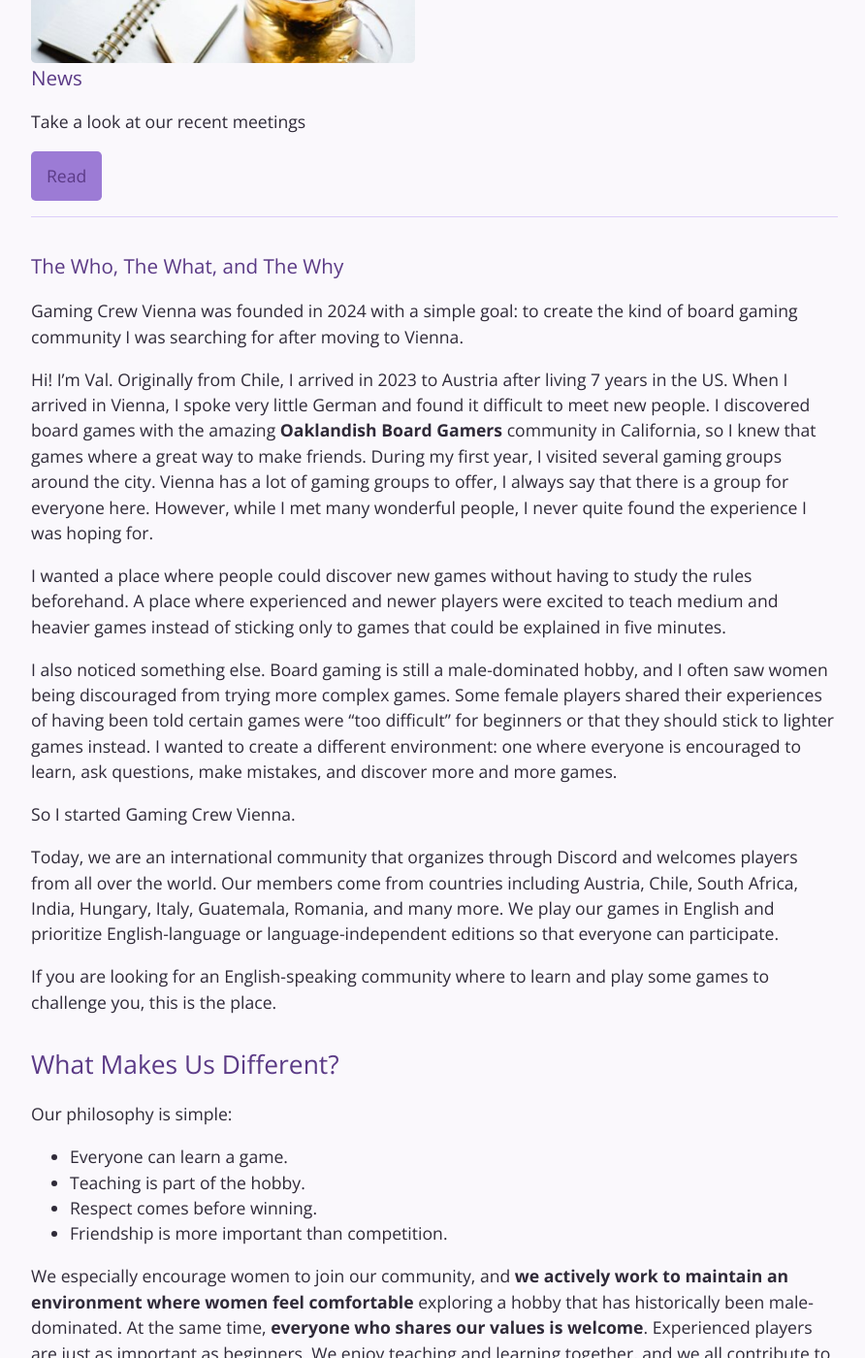
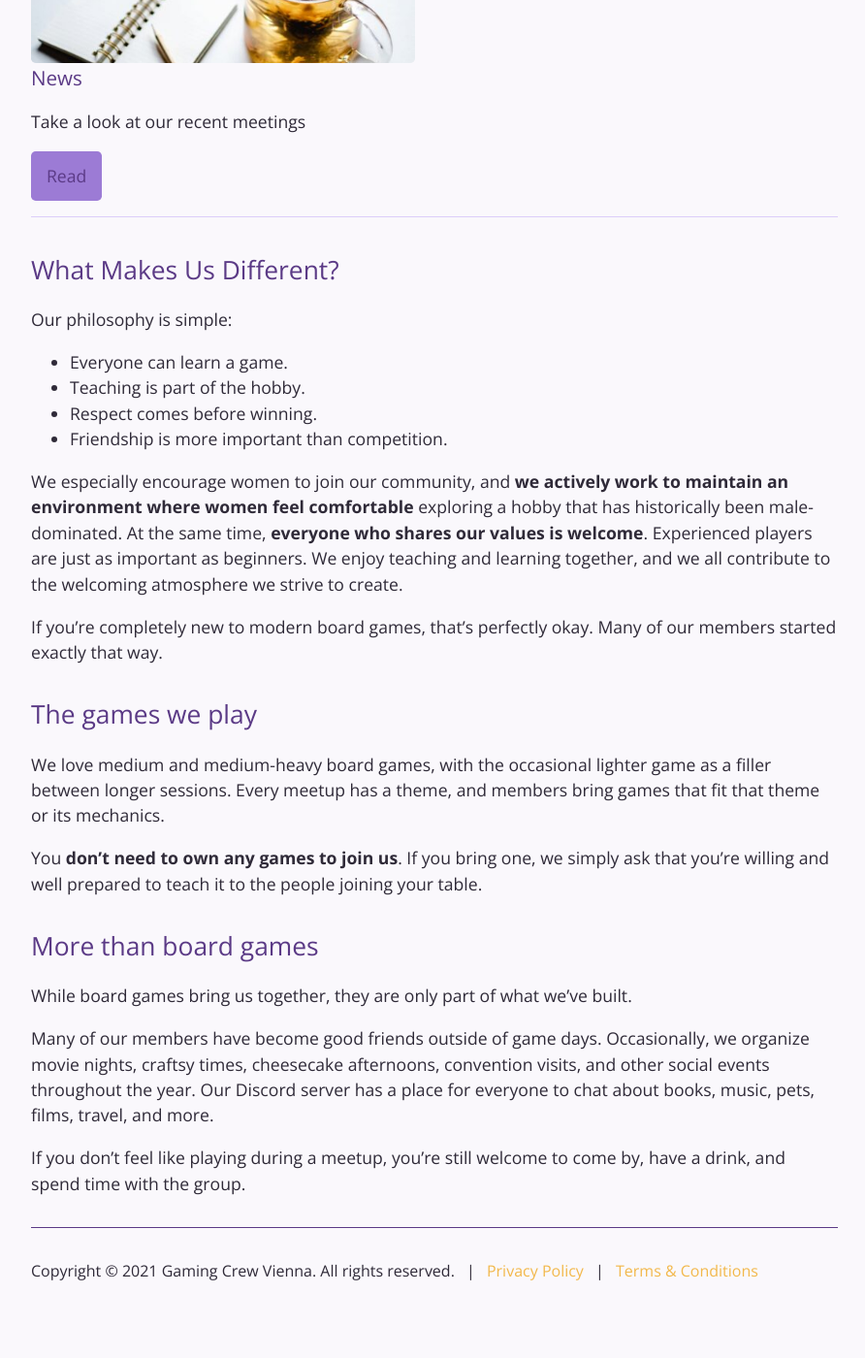
Before and after one commit to vnmorah/gamingcrew.vienna, a Jekyll site: the page built from index.md, in a window 1280 px wide and 1400 px high, scrolled down 876 px. Shown: the whole window at 97% size, without its empty margins (192-1084 px from the left). Built offline with Jekyll 4.4.1, drawn with Linux system fonts in a browser that asks for light colours; after the commit the page ends 2246 px from its top, so only the background shows below that.

Commit message:
Update index.md

```diff
--- a/index.md
+++ b/index.md
@@ -23,21 +23,6 @@ feature_row:
     image_path: '/assets/images/blog.jpg'
 
 ---
-
-### The Who, The What, and The Why
-Gaming Crew Vienna was founded in 2024 with a simple goal: to create the kind of board gaming community I was searching for after moving to Vienna.
-
-Hi! I'm Val. Originally from Chile, I arrived in 2023 to Austria after living 7 years in the US. When I arrived in Vienna, I spoke very little German and found it difficult to meet new people. I discovered board games with the amazing **Oaklandish Board Gamers** community in California, so I knew that games where a great way to make friends. During my first year, I visited several gaming groups around the city. Vienna has a lot of gaming groups to offer, I always say that there is a group for everyone here. However, while I met many wonderful people, I never quite found the experience I was hoping for.
-
-I wanted a place where people could discover new games without having to study the rules beforehand. A place where experienced and newer players were excited to teach medium and heavier games instead of sticking only to games that could be explained in five minutes.
-
-I also noticed something else. Board gaming is still a male-dominated hobby, and I often saw women being discouraged from trying more complex games. Some female players shared their experiences of having been told certain games were "too difficult" for beginners or that they should stick to lighter games instead. I wanted to create a different environment: one where everyone is encouraged to learn, ask questions, make mistakes, and discover more and more games.
-
-So I started Gaming Crew Vienna.
-
-Today, we are an international community that organizes through Discord and welcomes players from all over the world. Our members come from countries including Austria, Chile, South Africa, India, Hungary, Italy, Guatemala, Romania, and many more. We play our games in English and prioritize English-language or language-independent editions so that everyone can participate.
-
-If you are looking for an English-speaking community where to learn and play some games to challenge you, this is the place.
 
 ## What Makes Us Different?
 
```
